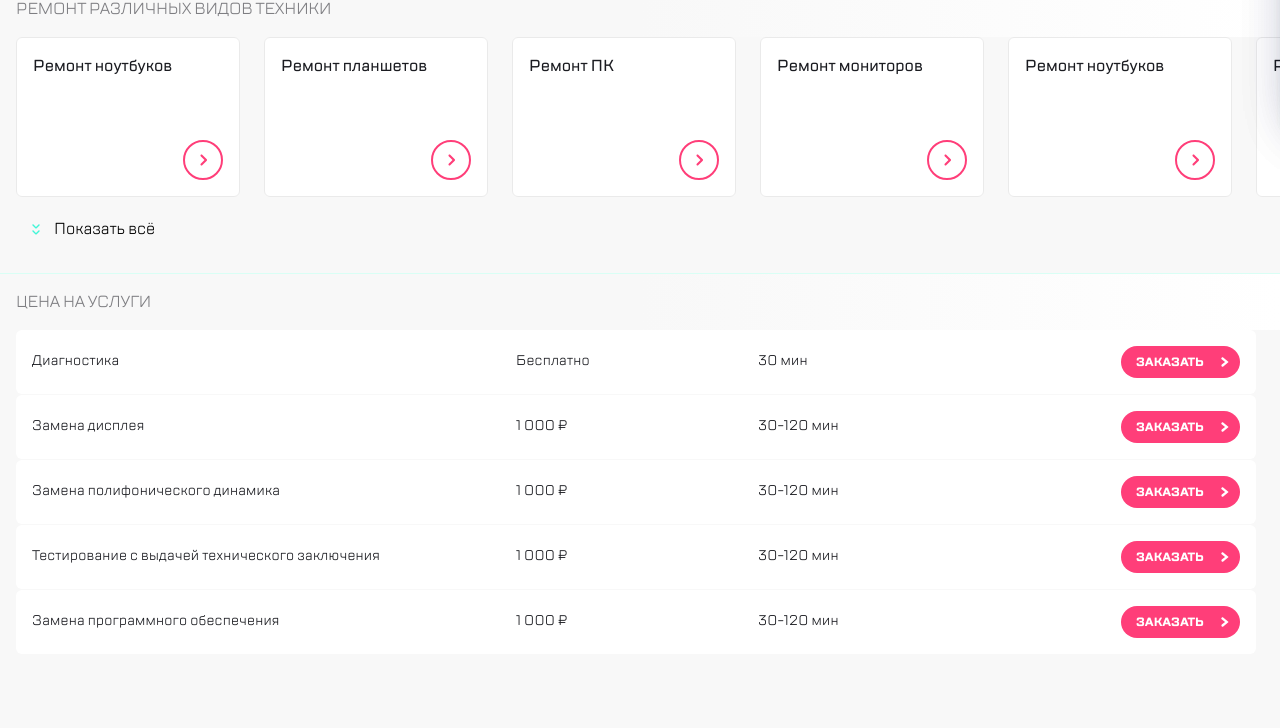
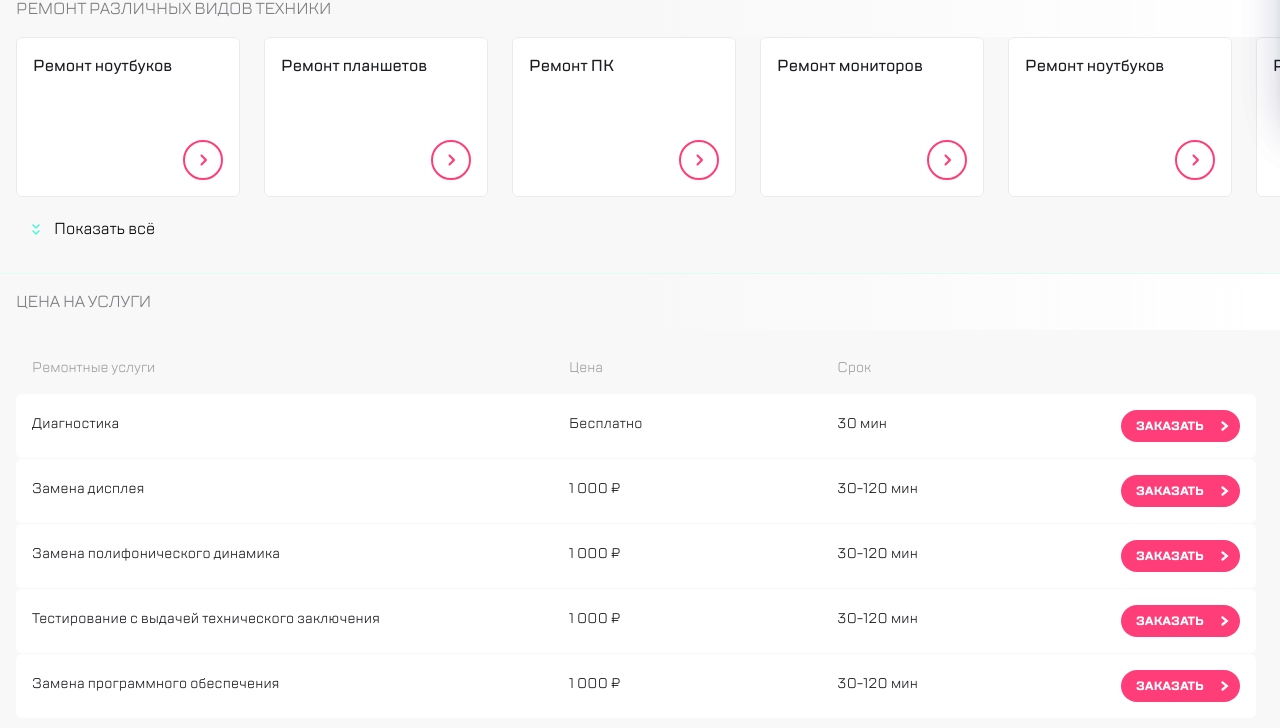
Before and after one commit to Pavel-Golovin/jmp, a website built with webpack: page src/index.html in a window 1280 px wide. Shown: the part 895-1623 px from the top of the page. Before the commit the page ends 1549 px from the top, so only its background shows below. Built offline with nearby package versions, Linux system fonts and the light colour scheme.

Commit message:
Рефакторинг: окончательная версия прайс-листа, плюс заголовок таблицы

```diff
--- a/src/index.html
+++ b/src/index.html
@@ -313,25 +313,32 @@
         <h2 class="section__title">Цена на услуги</h2>
         <div class="section__content swiper-container section__content--services">
           <ul class="section__list swiper-wrapper section__list--services">
+            <li class="section__item section__item--caption">
+              <div class="section__caption caption">
+                <span class="caption__cln-name">Ремонтные услуги</span>
+                <span class="caption__cln-name">Цена</span>
+                <span class="caption__cln-name">Срок</span>
+              </div>
+            </li>
             <li class="section__item swiper-slide section__item--service">
               <div class="section__service service">
                 <div class="service__name">
                   <span class="service__caption">Ремонтные услуги</span>
-                  <span class="service__description">
+                  <p class="service__description">
                     Диагностика
-                  </span>
+                  </p>
                 </div>
                 <div class="service__price">
                   <span class="service__caption">Цена</span>
-                  <span class="service__description">
+                  <p class="service__description">
                     Бесплатно
-                  </span>
+                  </p>
                 </div>
                 <div class="service__term">
                   <span class="service__caption">Срок</span>
-                  <span class="service__description">
+                  <p class="service__description">
                     30 мин
-                  </span>
+                  </p>
                 </div>
                 <button class="service__order-btn request-btn request-btn--order">Заказать</button>
               </div>
@@ -340,21 +347,21 @@
               <div class="section__service service">
                 <div class="service__name">
                   <span class="service__caption">Ремонтные услуги</span>
-                  <span class="service__description">
+                  <p class="service__description">
                     Замена дисплея
-                  </span>
+                  </p>
                 </div>
                 <div class="service__price">
                   <span class="service__caption">Цена</span>
-                  <span class="service__description">
+                  <p class="service__description">
                     1 000 &#8381;
-                  </span>
+                  </p>
                 </div>
                 <div class="service__term">
                   <span class="service__caption">Срок</span>
-                  <span class="service__description">
+                  <p class="service__description">
                     30-120 мин
-                  </span>
+                  </p>
                 </div>
                 <button class="service__order-btn request-btn request-btn--order">Заказать</button>
               </div>
@@ -363,21 +370,21 @@
               <div class="section__service service">
                 <div class="service__name">
                   <span class="service__caption">Ремонтные услуги</span>
-                  <span class="service__description">
+                  <p class="service__description">
                     Замена полифонического динамика
-                  </span>
+                  </p>
                 </div>
                 <div class="service__price">
                   <span class="service__caption">Цена</span>
-                  <span class="service__description">
+                  <p class="service__description">
                     1 000 &#8381;
-                  </span>
+                  </p>
                 </div>
                 <div class="service__term">
                   <span class="service__caption">Срок</span>
-                  <span class="service__description">
+                  <p class="service__description">
                     30-120 мин
-                  </span>
+                  </p>
                 </div>
                 <button class="service__order-btn request-btn request-btn--order">Заказать</button>
               </div>
@@ -386,21 +393,21 @@
               <div class="section__service service">
                 <div class="service__name">
                   <span class="service__caption">Ремонтные услуги</span>
-                  <span class="service__description">
+                  <p class="service__description">
                     Тестирование с выдачей технического заключения
-                  </span>
+                  </p>
                 </div>
                 <div class="service__price">
                   <span class="service__caption">Цена</span>
-                  <span class="service__description">
+                  <p class="service__description">
                     1 000 &#8381;
-                  </span>
+                  </p>
                 </div>
                 <div class="service__term">
                   <span class="service__caption">Срок</span>
-                  <span class="service__description">
+                  <p class="service__description">
                     30-120 мин
-                  </span>
+                  </p>
                 </div>
                 <button class="service__order-btn request-btn request-btn--order">Заказать</button>
               </div>
@@ -409,21 +416,21 @@
               <div class="section__service service">
                 <div class="service__name">
                   <span class="service__caption">Ремонтные услуги</span>
-                  <span class="service__description">
+                  <p class="service__description">
                     Замена программного обеспечения
-                  </span>
+                  </p>
                 </div>
                 <div class="service__price">
                   <span class="service__caption">Цена</span>
-                  <span class="service__description">
+                  <p class="service__description">
                     1 000 &#8381;
-                  </span>
+                  </p>
                 </div>
                 <div class="service__term">
                   <span class="service__caption">Срок</span>
-                  <span class="service__description">
+                  <p class="service__description">
                     30-120 мин
-                  </span>
+                  </p>
                 </div>
                 <button class="service__order-btn request-btn request-btn--order">Заказать</button>
               </div>
--- a/src/js/show-content.js
+++ b/src/js/show-content.js
@@ -8,8 +8,6 @@ showAndHideToggles.forEach((elem, i) => {
   elem.addEventListener('click', function() {
     this.innerText = (this.innerText === 'Показать всё') ? 'Скрыть' : 'Показать всё';
     this.classList.toggle('toggle-btn--reversed');
-    console.log(sectionContents[0]);
-    console.log(sectionContents[1]);
     sectionContents[i].classList.toggle('section__content--all');
   });
 });
--- /dev/null
+++ b/src/scss/blocks/caption.scss
@@ -0,0 +1,16 @@
+.caption {
+  display: grid;
+  box-sizing: border-box;
+  grid-auto-flow: column;
+  grid-template-columns: 2fr 1fr 1.5fr;
+  height: 64px;
+  width: 100%;
+  padding: 30px 16px 16px;
+
+  &__cln-name {
+    color: #7E7E82;
+    font-size: 14px;
+    line-height: 16px;
+    opacity: 0.72;
+  }
+}
--- a/src/scss/blocks/section.scss
+++ b/src/scss/blocks/section.scss
@@ -19,19 +19,28 @@
     @media screen and (min-width: 768px) {
       flex-direction: column;
       flex-wrap: wrap;
-      height: 325px;
     }
 
   }
 
   &__item {
     width: 224px;
-    height: 72px;
+    height: 64px;
     margin-right: 24px;
     margin-bottom: 16px;
 
     &--device {
       height: 160px;
+    }
+
+    &--caption {
+      display: none;
+
+      @media screen and (min-width: 768px) {
+        display: block;
+        width: auto;
+        margin-bottom: 0;
+      }
     }
 
     &--service {
@@ -109,7 +118,7 @@
     &--services {
       height: 230px;
       @media screen and (min-width: 768px) {
-        height: 324px;
+        height: 398px;
       }
     }
 
--- a/src/scss/blocks/service.scss
+++ b/src/scss/blocks/service.scss
@@ -4,7 +4,7 @@
   justify-content: space-between;
   box-sizing: border-box;
   background-color: #FFFFFF;
-  height: 164px;
+  height: 200px;
   border-radius: 6px;
   padding: 16px 16px 20px;
 
@@ -12,9 +12,9 @@
     display: grid;
     grid-auto-flow: column;
     grid-template-columns: 2fr 1fr 1.5fr;
-    height: auto;
     width: 100%;
     padding: 16px;
+    height: 64px;
   }
 
   &__name,
@@ -49,11 +49,5 @@
     position: absolute;
     bottom: 16px;
     right: 16px;
-
-    @media screen and (min-width: 768px) {
-      position: relative;
-      bottom: 0;
-      right: 0;
-    }
   }
 }
--- a/src/scss/style.scss
+++ b/src/scss/style.scss
@@ -16,3 +16,4 @@
 @import "./blocks/overlay.scss";
 @import "./blocks/modal.scss";
 @import "./blocks/service.scss";
+@import "./blocks/caption.scss";
```
